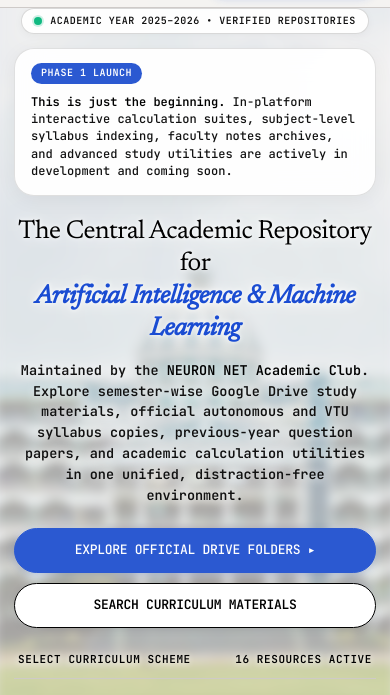
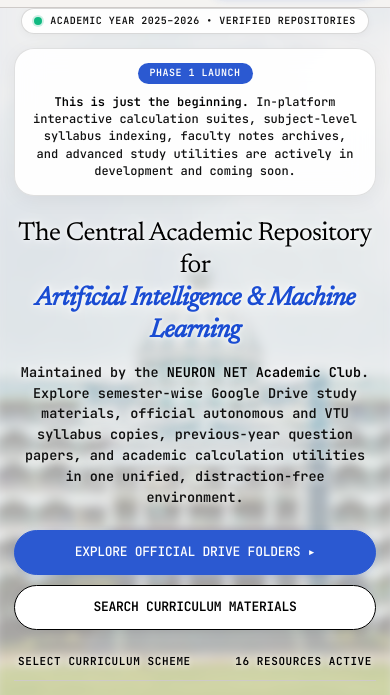
Before and after one commit to bhuvanvokkaliga29/Neuron-Net, a website: page public/index.html in a window 390 px wide. Shown: the part 130-825 px from the top of the page. Drawn offline with Linux system fonts and the light colour scheme; no server answers.

Commit message:
fix: center Phase 1 Launch badge and roadmap announcement text

```diff
--- a/public/css/style.css
+++ b/public/css/style.css
@@ -473,13 +473,14 @@ body {
   -webkit-backdrop-filter: blur(14px);
   border: 1px solid rgba(0, 0, 0, 0.12);
   border-radius: var(--radius-subcard);
-  padding: 14px 24px;
+  padding: 16px 24px;
   display: flex;
+  flex-direction: column;
   align-items: center;
-  gap: 16px;
+  gap: 10px;
   margin: 0 auto 36px;
-  max-width: 860px;
-  text-align: left;
+  max-width: 820px;
+  text-align: center;
   box-shadow: 0 4px 20px rgba(0, 0, 0, 0.05);
 }
 
@@ -487,21 +488,25 @@ body {
   background-color: var(--color-lake-blue);
   color: #ffffff;
   border-radius: var(--radius-tag);
-  padding: 4px 12px;
+  padding: 4px 14px;
   font-family: var(--font-mono);
   font-size: 11px;
   font-weight: 600;
   text-transform: uppercase;
   letter-spacing: 0.5px;
   white-space: nowrap;
+  display: inline-block;
+  margin: 0 auto;
 }
 
 .roadmap-text {
   font-family: var(--font-mono);
   font-size: 12.5px;
   color: #111111;
-  line-height: 1.45;
+  line-height: 1.5;
   font-weight: 500;
+  text-align: center;
+  margin: 0;
 }
 
 .roadmap-text strong {
@@ -1222,20 +1227,24 @@ body {
 
   .future-roadmap-card {
     flex-direction: column;
-    align-items: flex-start;
+    align-items: center;
+    text-align: center;
     gap: 10px;
-    padding: 14px 16px;
+    padding: 14px 18px;
     border-radius: var(--radius-subcard);
-    margin-bottom: 20px;
+    margin-bottom: 22px;
   }
 
   .roadmap-tag {
     font-size: 10px;
-    padding: 3px 10px;
+    padding: 3px 12px;
+    margin: 0 auto;
   }
 
   .roadmap-text {
     font-size: 12px;
+    text-align: center;
+    line-height: 1.45;
   }
 
   .hero-headline {
```
